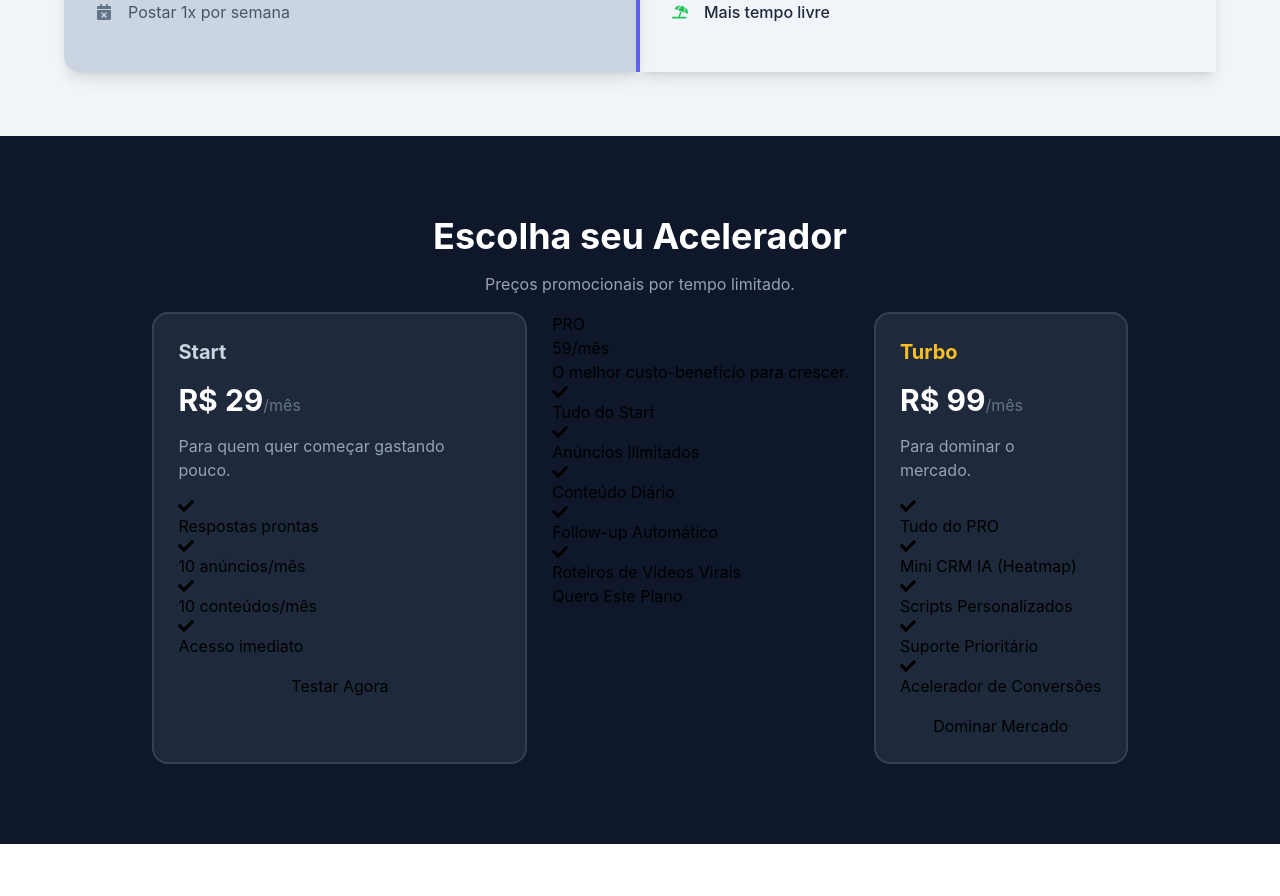
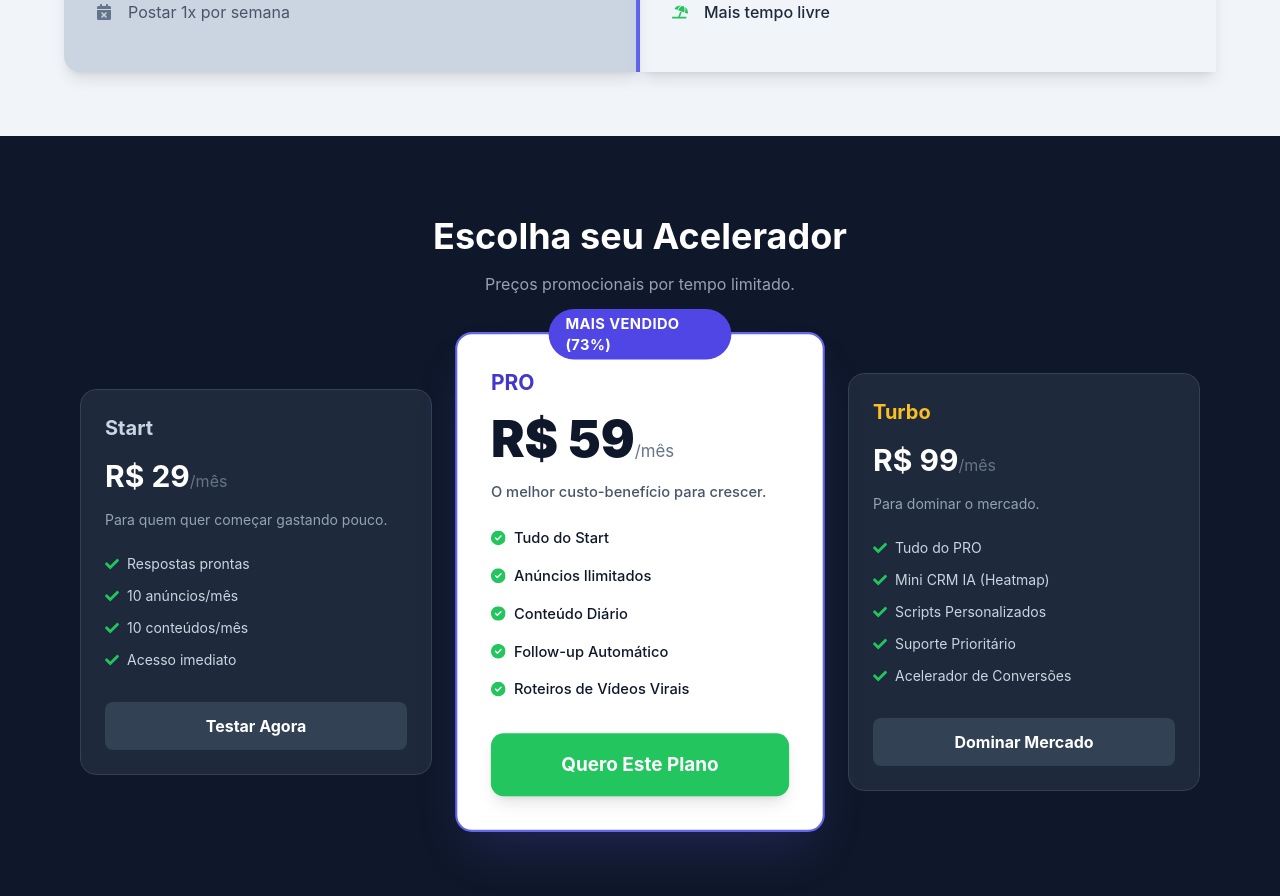
Before and after one commit to codari-software/ai-saller-booster-landingpage, a React (Vite) app: page / in a window 1280 px wide. Shown: the part 4620-5516 px from the top of the page. Before the commit the page ends 5464 px from the top, so only its background shows below. Built offline with nearby package versions, Linux system fonts and the light colour scheme.

Commit message:
Plans Section

```diff
--- a/src/@types/PlansCardType.ts
+++ b/src/@types/PlansCardType.ts
@@ -6,4 +6,5 @@ export interface PlansCardType {
     type: "normal" | "highlighted";
     children: React.ReactNode;
     textColor?: string;
+    buttonType?: "normal" | "background";
 }
--- a/src/components/PlansCard.tsx
+++ b/src/components/PlansCard.tsx
@@ -1,45 +1,92 @@
-import { PlansCardType } from "../@types/PlansCardType.js";
 import { FaCheck } from "react-icons/fa";
+import { FaCircleCheck } from "react-icons/fa6";
 
 const PlansCard = ({
   title,
   price,
-  children,
   features,
   button,
-  type,
-  textColor,
-}: PlansCardType) => {
-  return type == "normal" ? (
-    <div className="p-[24px] bg-slate-800 border-2 border-slate-700 rounded-2xl
-    flex flex-col gap-[16px]">
-      <h3 className={textColor + " font-bold text-xl"}>{title}</h3>
-      <h4 className="text-slate-500"><span className="text-white text-3xl font-bold">R$ {price}</span>/mês</h4>
-      <p className="text-slate-400 w-[90%]">{children}</p>
-      <ul>
-        {features.map((feature, index) => (
-          <li key={index}>
-            <FaCheck />
-            {feature}
+  children,
+  type = "normal",
+  textColor = "text-slate-300",
+}) => {
+  const isHighlight = type === "highlighted";
+
+  return (
+    <div
+      className={
+        isHighlight
+          ? "bg-white text-slate-900 rounded-2xl p-8 transform scale-105 shadow-2xl shadow-indigo-500/20 relative z-10 border-2 border-indigo-500"
+          : "bg-slate-800 rounded-2xl p-6 border border-slate-700"
+      }
+    >
+      {/* TAG DE DESTAQUE */}
+      {isHighlight && (
+        <div className="absolute top-0 left-1/2 -translate-x-1/2 -translate-y-1/2 bg-indigo-600 text-white px-4 py-1 rounded-full text-sm font-bold uppercase tracking-wide">
+          Mais Vendido (73%)
+        </div>
+      )}
+
+      {/* TÍTULO */}
+      <h3
+        className={`text-xl font-bold ${
+          isHighlight ? "text-indigo-700 text-2xl" : textColor
+        }`}
+      >
+        {title}
+      </h3>
+
+      {/* PREÇO */}
+      <div className="my-4">
+        <span
+          className={isHighlight ? "text-5xl font-black" : "text-3xl font-bold"}
+        >
+          R$ {price}
+        </span>
+        <span className="text-slate-500">/mês</span>
+      </div>
+
+      {/* DESCRIÇÃO */}
+      <p
+        className={
+          isHighlight
+            ? "text-sm text-slate-600 mb-6 font-medium"
+            : "text-sm text-slate-400 mb-6"
+        }
+      >
+        {children}
+      </p>
+
+      {/* LISTA DE FEATURES */}
+      <ul
+        className={
+          isHighlight
+            ? "space-y-4 mb-8 text-sm font-medium"
+            : "space-y-3 mb-8 text-sm text-slate-300"
+        }
+      >
+        {features.map((item, index) => (
+          <li key={index} className="flex items-center">
+            {isHighlight ? (
+              <FaCircleCheck className="text-green-500 mr-2" />
+            ) : (
+              <FaCheck className="text-green-500 mr-2" />
+            )}
+            {item}
           </li>
         ))}
       </ul>
-      <button>{button}</button>
-    </div>
-  ) : (
-    <div>
-      <h3>{title}</h3>
-      <h4>{price}/mês</h4>
-      <p>{children}</p>
-      <ul>
-        {features.map((feature, index) => (
-          <li key={index}>
-            <FaCheck />
-            {feature}
-          </li>
-        ))}
-      </ul>
-      <button>{button}</button>
+
+      {/* BOTÃO */}
+      <button
+        className={
+          isHighlight
+            ? "w-full py-4 rounded-xl bg-green-500 hover:bg-green-600 text-white font-bold text-lg shadow-lg hover:shadow-xl transition transform hover:-translate-y-1"
+            : "w-full py-3 rounded-lg bg-slate-700 hover:bg-slate-600 transition font-bold text-white"
+        }
+      >
+        {button}
+      </button>
     </div>
   );
 };
--- a/src/sections/PlansSection.tsx
+++ b/src/sections/PlansSection.tsx
@@ -2,10 +2,16 @@ import PlansCard from "../components/PlansCard.js";
 
 const PlansSection = () => {
   return (
-    <section className="bg-slate-900 py-[80px]">
-      <h2 className="text-center text-white text-4xl font-bold mb-[16px]">Escolha seu Acelerador</h2>
-      <p className="text-center text-slate-400 mb-[16px]">Preços promocionais por tempo limitado.</p>
-      <div className="flex justify-center gap-[25px]">
+    <section id="planos" className="py-20 bg-slate-900 text-white">
+      <div className="max-w-6xl mx-auto px-4">
+        <h2 className="text-center text-4xl font-bold mb-4">
+          Escolha seu Acelerador
+        </h2>
+        <p className="text-center text-slate-400 mb-12">
+          Preços promocionais por tempo limitado.
+        </p>
+        <div className="grid grid-cols-1 md:grid-cols-3 gap-8 items-center">
+
           <PlansCard
             title="Start"
             price={29}
@@ -21,6 +27,7 @@ const PlansSection = () => {
           >
             Para quem quer começar gastando pouco.
           </PlansCard>
+
           <PlansCard
             title="PRO"
             price={59}
@@ -29,13 +36,14 @@ const PlansSection = () => {
               "Anúncios Ilimitados",
               "Conteúdo Diário",
               "Follow-up Automático",
-            "Roteiros de Vídeos Virais"
+              "Roteiros de Vídeos Virais",
             ]}
             button="Quero Este Plano"
             type="highlighted"
           >
             O melhor custo-benefício para crescer.
           </PlansCard>
+
           <PlansCard
             title="Turbo"
             price={99}
@@ -44,7 +52,7 @@ const PlansSection = () => {
               "Mini CRM IA (Heatmap)",
               "Scripts Personalizados",
               "Suporte Prioritário",
-            "Acelerador de Conversões"
+              "Acelerador de Conversões",
             ]}
             button="Dominar Mercado"
             type="normal"
@@ -52,6 +60,8 @@ const PlansSection = () => {
           >
             Para dominar o mercado.
           </PlansCard>
+
+        </div>
       </div>
     </section>
   );
```
Lines whose indentation alone changed are shown as unchanged.
